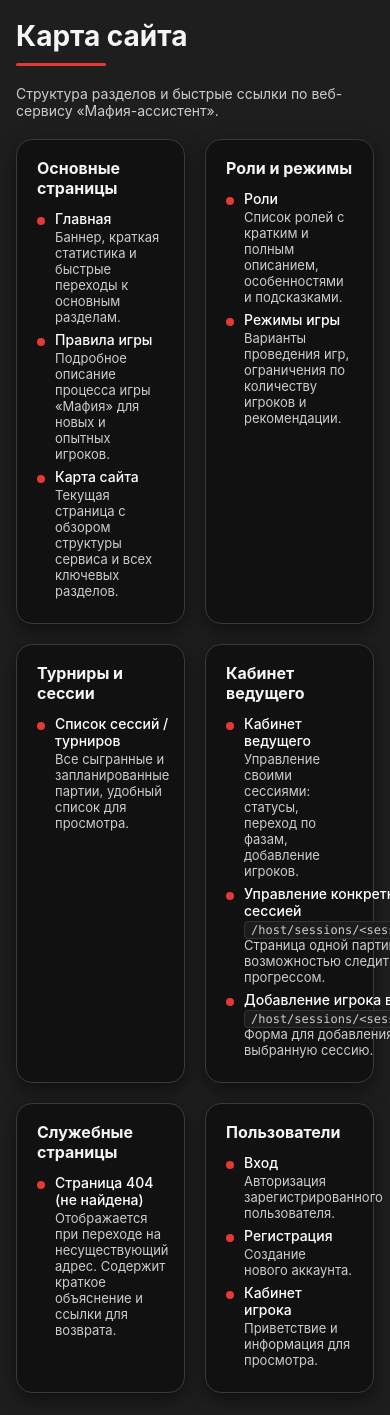
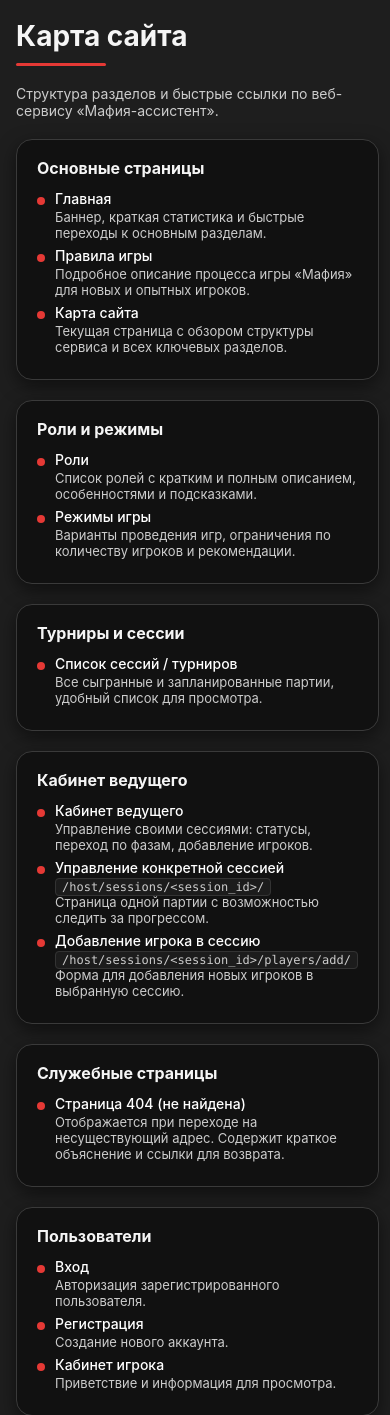
Before and after one commit to alenkaz07/mafia-assistant, a Django app: page /sitemap/ in a window 390 px wide; the page is wider, and only the part inside the window is pictured. Shown: the part 70-1485 px from the top of that part. Run offline with Django 5.2, Linux system fonts and the light colour scheme; a user stored in the database is signed in.

Commit message:
debug role-modal

```diff
--- a/game/static/game/style.css
+++ b/game/static/game/style.css
@@ -470,7 +470,7 @@ a {
   border: 1px solid #3a3a3a;
   max-width: 640px;
   width: calc(100% - 64px);
-  max-height: 80vh;
+  max-height: 70vh;
   overflow-y: auto;
   box-shadow: 0 10px 30px rgba(0, 0, 0, 0.9);
   position: relative;
@@ -1191,7 +1191,8 @@ a {
   /* 3-колоночные сетки - 2 колонки */
   .cards-grid,
   .role-grid,
-  .mode-grid {
+  .mode-grid,
+  .sitemap-layout {
     grid-template-columns: repeat(2, minmax(0, 1fr));
   }
 
@@ -1263,7 +1264,8 @@ a {
   /* Все карточки в одну колонку */
   .cards-grid,
   .role-grid,
-  .mode-grid {
+  .mode-grid,
+  .sitemap-layout {
     grid-template-columns: 1fr;
   }
 
```
